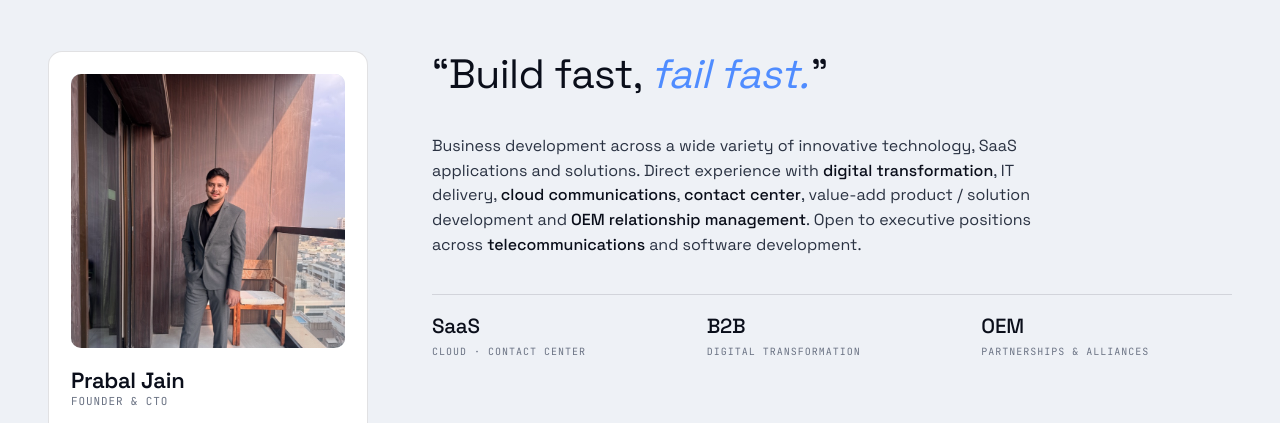
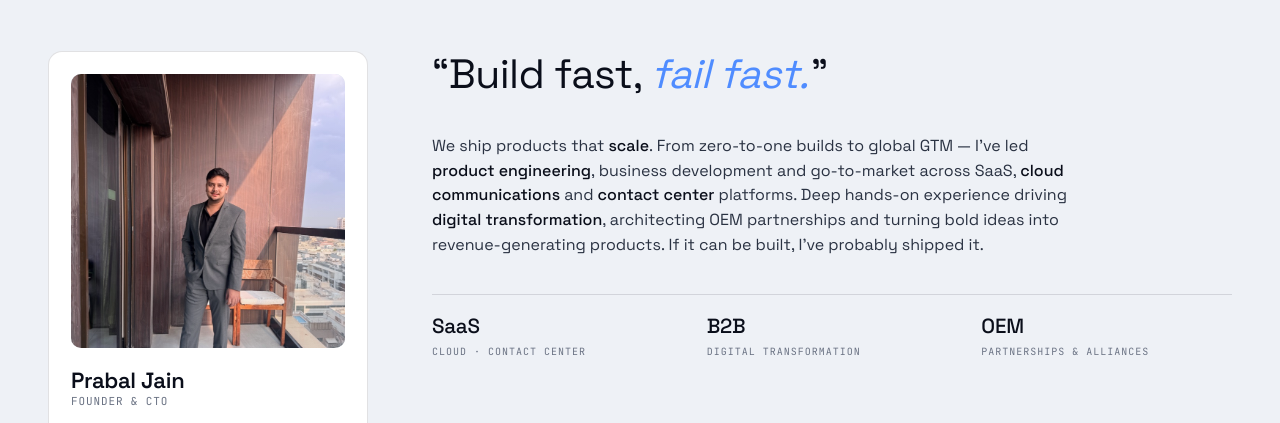
Before and after one commit to prabaljainn/orochiverse-website, a plain HTML site: page index.html in a window 1280 px wide. Shown: the part 2800-3223 px from the top of the page. Drawn offline with Linux system fonts and the light colour scheme; animation ran at ten frames a second.

Commit message:
refactor: update professional bio and experience summary in landing pages

```diff
--- a/index.html
+++ b/index.html
@@ -1052,7 +1052,7 @@
           &ldquo;Build fast, <em>fail fast.</em>&rdquo;
         </p>
         <p class="about-bio">
-          Business development across a wide variety of innovative technology, SaaS applications and solutions. Direct experience with <strong>digital transformation</strong>, IT delivery, <strong>cloud communications</strong>, <strong>contact center</strong>, value-add product / solution development and <strong>OEM relationship management</strong>. Open to executive positions across <strong>telecommunications</strong> and software development.
+          We ship products that <strong>scale</strong>. From zero-to-one builds to global GTM — I've led <strong>product engineering</strong>, business development and go-to-market across SaaS, <strong>cloud communications</strong> and <strong>contact center</strong> platforms. Deep hands-on experience driving <strong>digital transformation</strong>, architecting OEM partnerships and turning bold ideas into revenue-generating products. If it can be built, I've probably shipped it.
         </p>
         <div class="about-stats">
           <div><span class="n">SaaS</span><span class="lbl">Cloud · Contact center</span></div>
```
Also changed, not shown: project/Orochiverse.html (+1 -1 lines).
